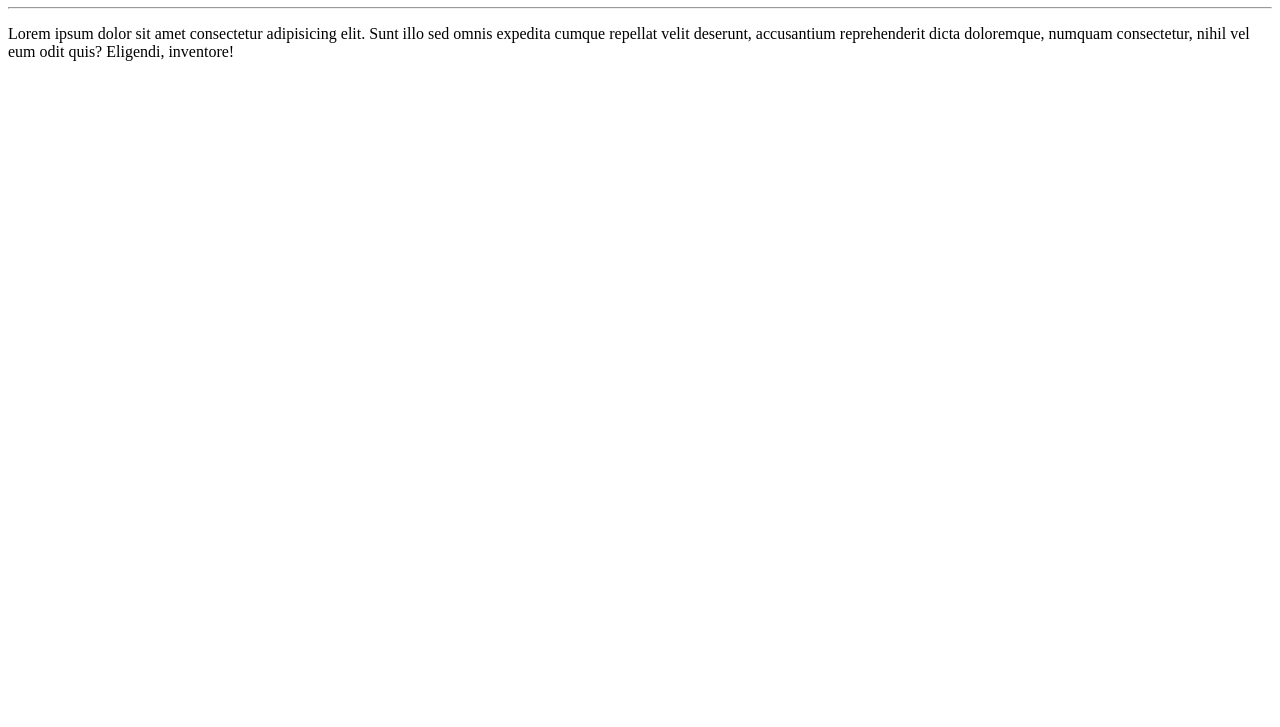
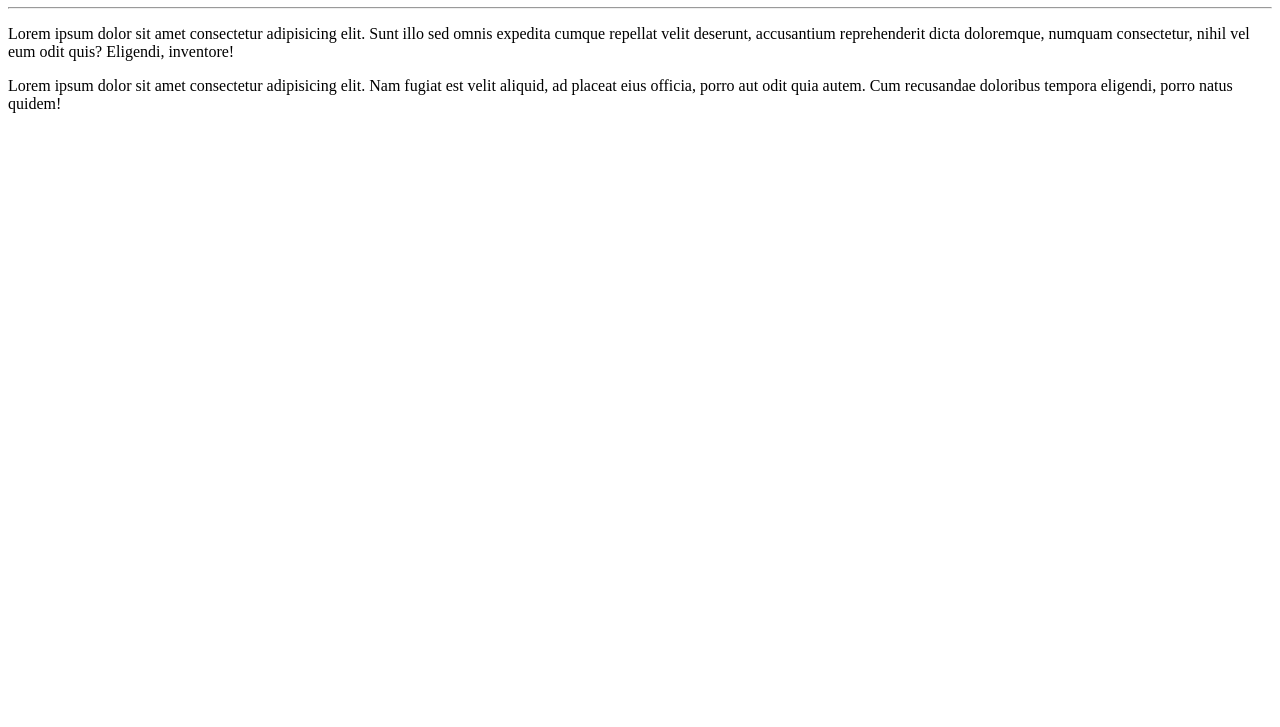
Before and after one commit to rogeriofprado/Ola-Mundo, a plain HTML site: page site-exemplo/index.html in a window 1280 px wide. Shown: the part 73-800 px from the top of the page. Drawn offline with Linux system fonts and the light colour scheme.

Commit message:
adicionei um parágrafo

```diff
--- a/site-exemplo/index.html
+++ b/site-exemplo/index.html
@@ -10,5 +10,6 @@
     <h1>Olá, Mundo!</h1>
     <hr>
     <p>Lorem ipsum dolor sit amet consectetur adipisicing elit. Sunt illo sed omnis expedita cumque repellat velit deserunt, accusantium reprehenderit dicta doloremque, numquam consectetur, nihil vel eum odit quis? Eligendi, inventore!</p>
+    <p>Lorem ipsum dolor sit amet consectetur adipisicing elit. Nam fugiat est velit aliquid, ad placeat eius officia, porro aut odit quia autem. Cum recusandae doloribus tempora eligendi, porro natus quidem!</p>
 </body>
 </html>
```
